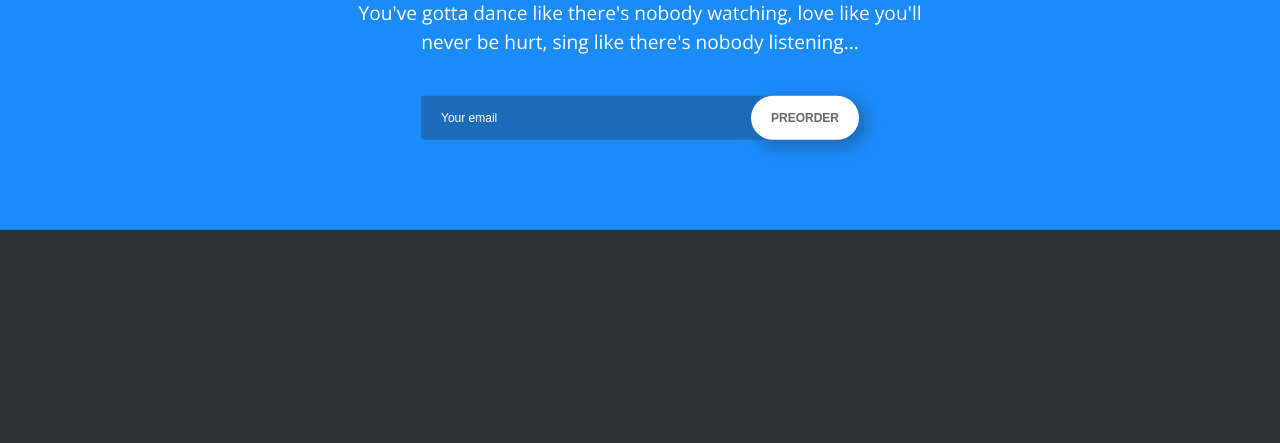
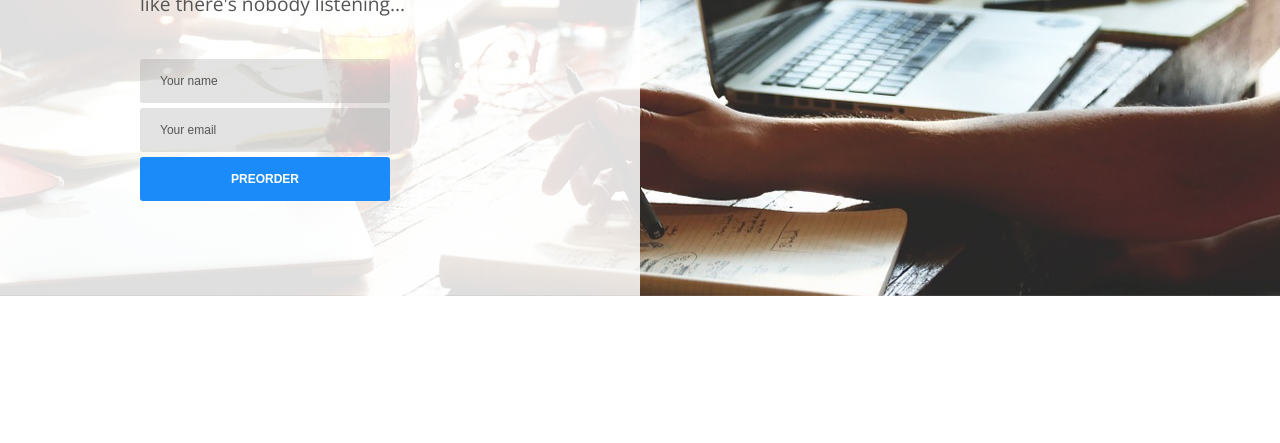
Before and after one commit to KrisKap/UI_Call_To_Action-01, a plain HTML site: page index.html in a window 1280 px wide. Shown: the part 357-800 px from the top of the page. Drawn offline with nearby package versions, Linux system fonts and the light colour scheme.

Commit message:
added hero background-image and white overlay, pushed text and form to left side on the big screens

```diff
--- a/base.css
+++ b/css/base.css
@@ -77,10 +77,12 @@ body {
 }
 
 .container {
-  max-width: 1200px;
+  max-width: 1100px;
   margin: 0 auto;
-  padding: 0 20px;
+  padding: 0px 50px;
 }
+
+
 
 .cta__title {
   font-size: 3em;
@@ -110,6 +112,7 @@ body {
 .cta__button {
   display: inline-block;
   padding: 10px 15px;
+  border-radius:3px;
   font-size: 0.75em;
 }
 
@@ -129,6 +132,27 @@ body {
 
 
 
+@media (max-width: 980px) {
+
+.container {
+  max-width: 1100px;
+  margin: 0 auto;
+  padding: 0px 10px;
+}
+
+  .cta {
+    text-align: center;
+  }
+
+  .cta__input,
+  .cta__button {
+    margin: 0 auto;
+    max-width: 90%;
+  }
+
+}
+
+
 
 @media (max-width: 768px) {
 
@@ -144,7 +168,6 @@ body {
 
 }
 
-
 @media (max-width: 360px) {
 
   .cta__title {
--- /dev/null
+++ b/css/styles.css
@@ -0,0 +1,100 @@
+
+body {
+  /* background-color: #2d3436; */
+  font-family: 'Open Sans', sans-serif;
+}
+
+.cta {
+  padding: 70px 0 90px 0;
+  color: #555;
+  position: absolute;
+  top: 50%;
+  transform: translateY(-50%);
+  width: 100%;
+  background:linear-gradient(
+             to right,
+             rgba(255, 255, 255, 0.85),
+             rgba(255, 255, 255, 0.85) 50%,
+             transparent 50%),
+             url("../images/hero_image_1280.jpg");
+  background-repeat: no-repeat;
+  background-size: cover;
+  background-position: 0 0;
+  /* text-align: center; */
+}
+
+.cta__text {
+    max-width: 400px;
+}
+
+.cta__input,
+.cta__button {
+  display: block;
+  /* margin: 0 auto; */
+  width: 250px;
+  margin-bottom: 5px;
+}
+
+
+.cta__input {
+  padding: 15px 20px;
+  border: none;
+  background-color: rgba(70, 70, 70, 0.15);
+  color: #555;
+}
+
+.cta__input::placeholder {
+  color: #555;
+  transition: all 0.3s;
+}
+
+.cta__button {
+  text-transform: uppercase;
+  font-weight: bolder;
+  color: #fff;
+  padding: 15px 20px;
+  background-color: #1B8BF9;
+  border-style: none;
+  transition: background-color 0.4s, color 0.4s, box-shadow 0.4s;
+}
+
+.cta__button:hover,
+.cta__button:focus,
+.cta__button:active {
+  color: #fff;
+  background-color: #1B8BF9;
+}
+
+.cta__message--error,
+.cta__message--success {
+  display: none;
+}
+
+
+
+
+@media (max-width: 980px) {
+
+  .cta {
+    background:linear-gradient(
+             to right,
+             rgba(255, 255, 255, 0.9),
+             rgba(255, 255, 255, 0.9)),
+             url("../images/hero_image_640.jpg") no-repeat;
+    background-size: cover;
+  }
+
+  .cta__text {
+    font-size: 1em;
+  }
+
+}
+
+
+@media (max-width: 360px) {
+
+  .cta__title {
+    font-size: 2.5em;
+  }
+
+}
--- a/index.html
+++ b/index.html
@@ -5,8 +5,8 @@
     <meta name="viewport" content="width=device-width, initial-scale=1">
     <title>Call To Action - 05</title>
     <link href="https://fonts.googleapis.com/css?family=Open+Sans" rel="stylesheet">
-    <link rel="stylesheet" href="base.css">
-    <link rel="stylesheet" href="styles.css">
+    <link rel="stylesheet" href="css/base.css">
+    <link rel="stylesheet" href="css/styles.css">
   </head>
   <body>
 
@@ -20,14 +20,15 @@
 
             <form class="cta__form" action="index.html" method="post">
 
-              <div class="form-group">
-                <input class="cta__input" type="email" name="email-input" placeholder="Your email">
-                <input class="cta__button" type="submit" name="submit-button" value="Preorder">
-              </div>
+              <input class="cta__input" type="text" name="user-name" placeholder="Your name" required>
+              <input class="cta__input" type="email" name="email-input" placeholder="Your email" required>
+              <input class="cta__button" type="submit" name="submit-button" value="Preorder">
 
               <span class="cta__message--error">There has been internal error.</span>
               <span class="cta__message--success">Great! Please click the link in the email we've just sent you.</span>
+
             </form>
+
 
         </div> <!-- end of .container -->
 
--- a/styles.css
+++ /dev/null
@@ -1,86 +0,0 @@
-
-body {
-  background-color: #2d3436;
-  font-family: 'Open Sans', sans-serif;
-}
-
-.cta {
-  padding: 70px 0 90px 0;
-  color: #fff;
-  position: absolute;
-  top: 50%;
-  transform: translateY(-50%);
-  width: 100%;
-  background: #1B8BF9;
-  text-align: center;
-}
-
-.cta__text {
-    max-width: 600px;
-}
-
-.form-group {
-  display: flex;
-  justify-content: center;
-}
-
-
-.cta__input {
-  padding: 15px 30px 15px 20px;
-  border: none;
-  background-color: #1D6CB9;
-  color: #fff;
-  width: 80%;
-  max-width: 350px;
-}
-
-.cta__input::placeholder {
-  color: #fff;
-  transition: all 0.3s;
-}
-
-.cta__button {
-  margin-left: -20px;
-  text-transform: uppercase;
-  font-weight: bolder;
-  color: #676767;
-  padding: 10px 20px;
-  background-color: #fff;
-  border-style: none;
-  border-radius: 30px;
-  box-shadow: 5px 5px 15px 3px #1D6CB9;
-  transition: background-color 0.4s, color 0.4s, box-shadow 0.4s;
-}
-
-.cta__button:hover,
-.cta__button:focus,
-.cta__button:active {
-  color: #fff;
-  background-color: #1B8BF9;
-  box-shadow: 5px 5px 10px 1px #1D6CB9;
-}
-
-.cta__message--error,
-.cta__message--success {
-  display: none;
-}
-
-
-
-
-@media (max-width: 768px) {
-
-  .cta__text {
-    font-size: 1em;
-  }
-
-}
-
-
-@media (max-width: 360px) {
-
-  .cta__title {
-    font-size: 2.5em;
-  }
-
-}
```
Also changed, not shown: images/hero_image_1280.jpg (added), images/hero_image_640.jpg (added).
